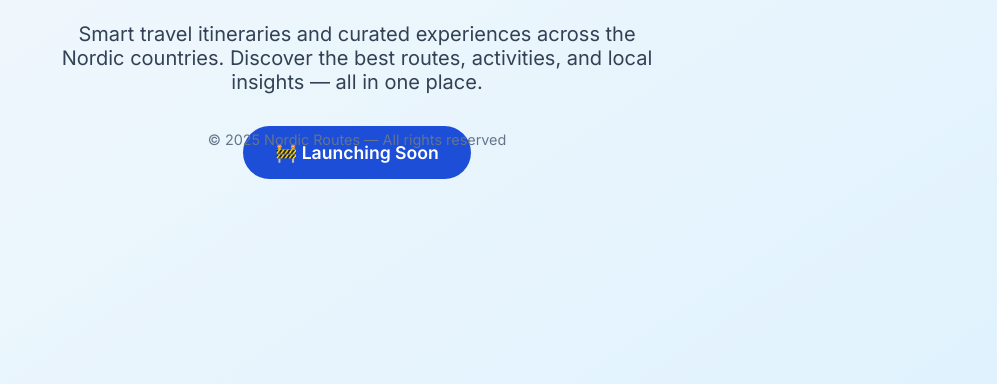
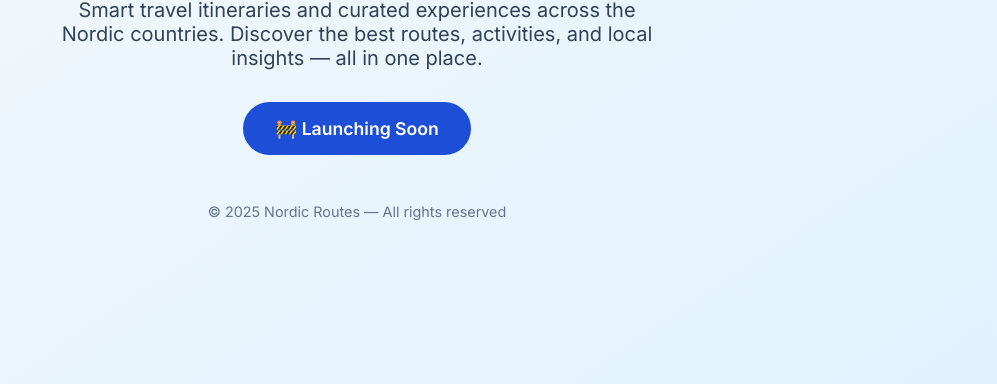
Before and after one commit to tristan-maurier/nordic-routes, a plain HTML site: page index.html in a window 1280 px wide. Shown: the part 480-864 px from the top of the page, without its empty margins (283-1280 px from the left). Drawn offline with Linux system fonts and the light colour scheme.

Commit message:
Update index.html

```diff
--- a/index.html
+++ b/index.html
@@ -61,7 +61,7 @@
     }
     footer {
       position: relative;
-      bottom: 3rem;
+      margin-top: 3rem;
       font-size: 0.9rem;
       color: #64748b;
     }
```
